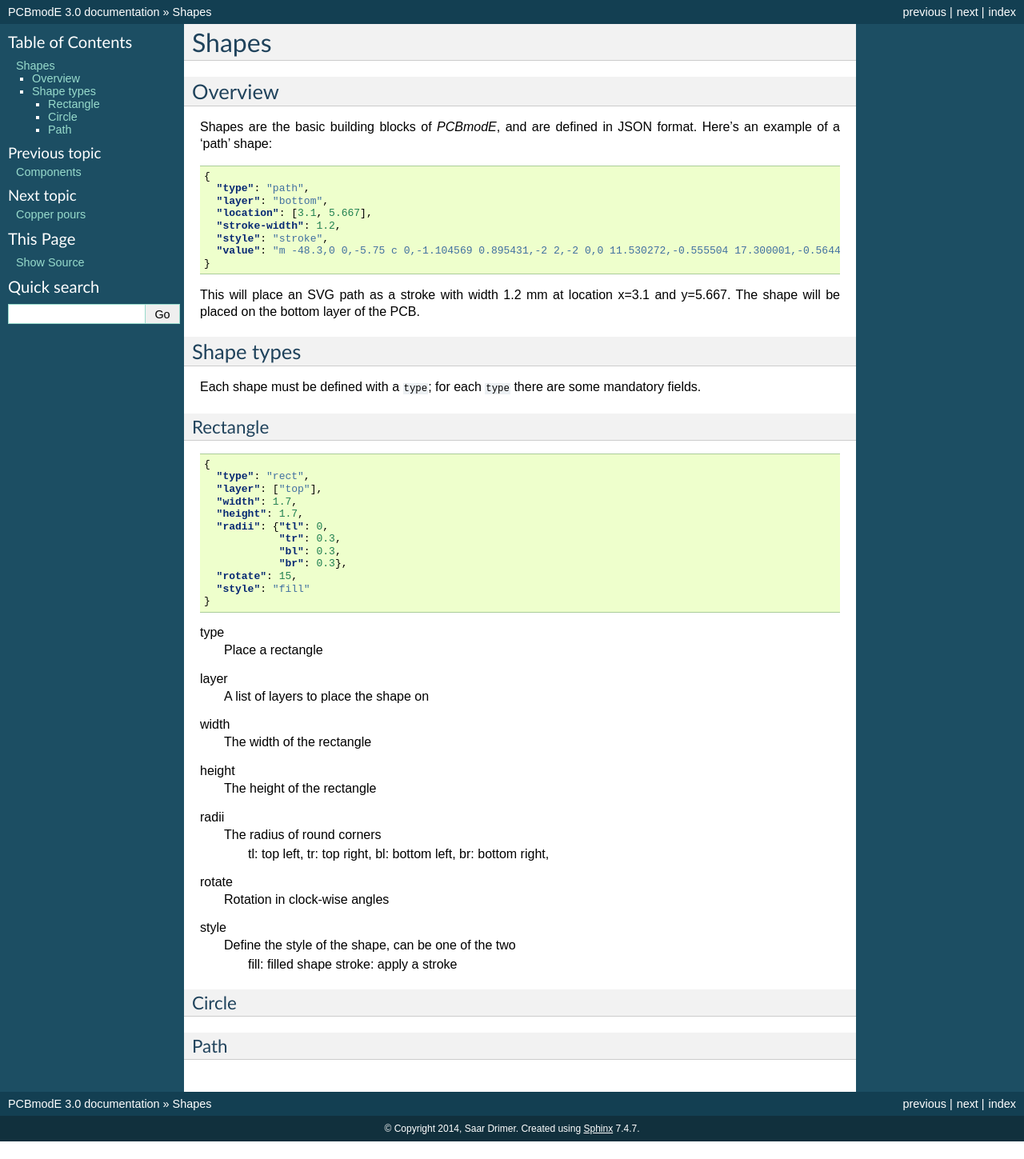
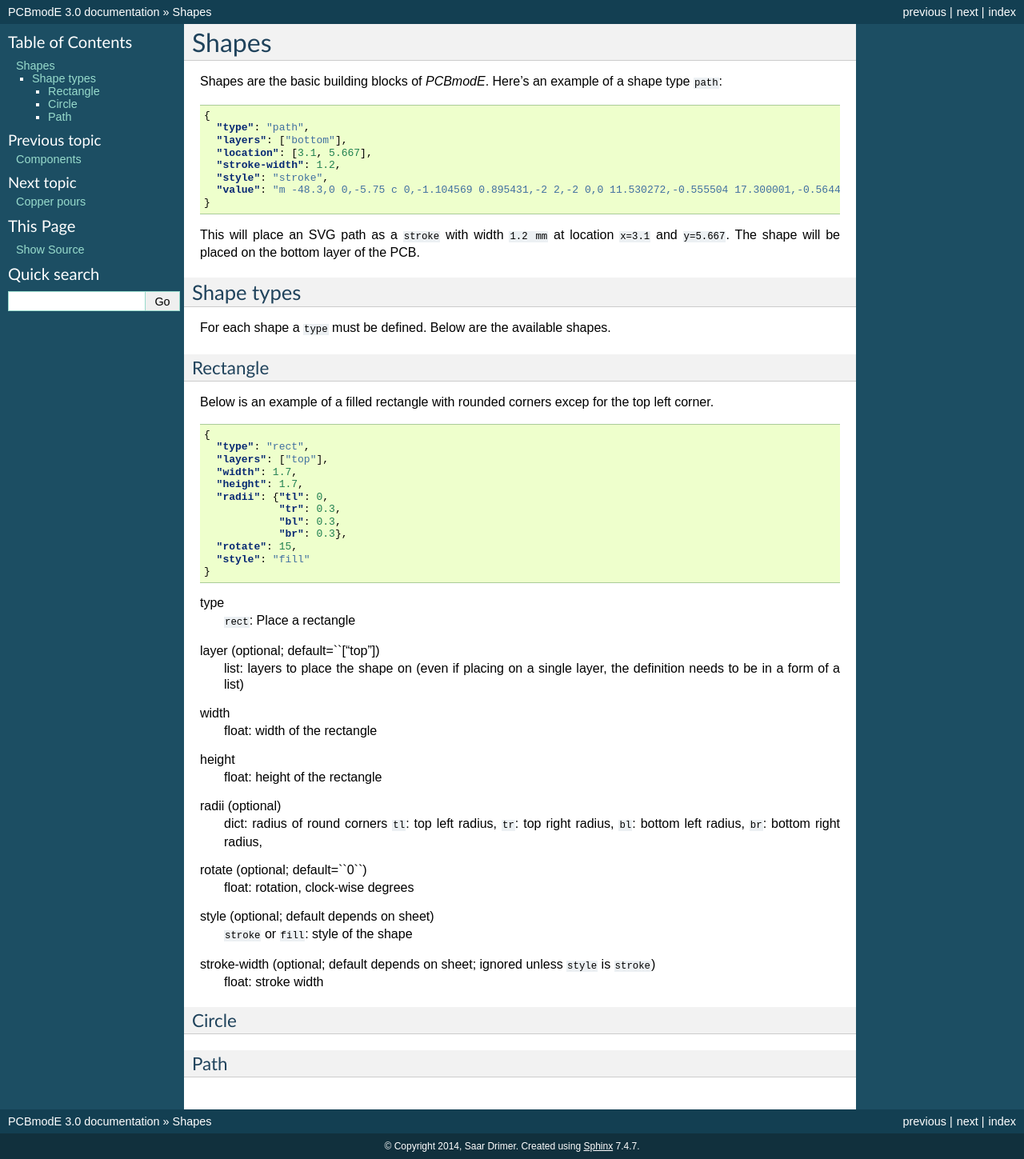
Before and after one commit to boldport/pcbmode, a Sphinx documentation site: the page built from docs/source/shapes.rst, in a window 1280 px wide. Shown: the whole page at 80% size. Built offline with Sphinx 7.4.7, drawn with Linux system fonts in a browser that asks for light colours; pages that are not in the unit, such as notebooks, are missing from menus; before the commit the page ends 1427 px from its top, so only the background shows below that.

Commit message:
fleshed out rectangle definition

```diff
--- a/docs/source/shapes.rst
+++ b/docs/source/shapes.rst
@@ -2,38 +2,36 @@
 Shapes
 ######
 
-Overview
-========
-
-Shapes are the basic building blocks of *PCBmodE*, and are defined in JSON format. Here's an example of a 'path' shape:
+Shapes are the basic building blocks of *PCBmodE*. Here's an example of a shape type ``path``:
 
 .. code-block:: json
 
     {
       "type": "path",
-      "layer": "bottom",
+      "layers": ["bottom"],
       "location": [3.1, 5.667],
       "stroke-width": 1.2,
       "style": "stroke",
       "value": "m -48.3,0 0,-5.75 c 0,-1.104569 0.895431,-2 2,-2 0,0 11.530272,-0.555504 17.300001,-0.5644445 10.235557,-0.015861 20.4577816,0.925558 30.6933324,0.9062128 C 10.767237,-7.4253814 19.826085,-8.3105055 28.900004,-8.3144445 34.703053,-8.3169636 46.3,-7.75 46.3,-7.75 c 1.103988,0.035813 2,0.895431 2,2 l 0,5.75 0,5.75 c 0,1.104569 -0.895431,2 -2,2 0,0 -11.596947,0.5669636 -17.399996,0.5644445 C 19.826085,8.3105055 10.767237,7.4253814 1.6933334,7.4082317 -8.5422174,7.3888865 -18.764442,8.3303051 -28.999999,8.3144445 -34.769728,8.305504 -46.3,7.75 -46.3,7.75 c -1.103982,-0.036019 -2,-0.895431 -2,-2 l 0,-5.75"
     }
 
-
-This will place an SVG path as a stroke with width 1.2 mm at location x=3.1 and y=5.667. The shape will be placed on the bottom layer of the PCB.
+This will place an SVG path as a ``stroke`` with width ``1.2 mm`` at location ``x=3.1`` and ``y=5.667``. The shape will be placed on the bottom layer of the PCB.
 
 Shape types
 ===========
 
-Each shape must be defined with a ``type``; for each ``type`` there are some mandatory fields.
+For each shape a ``type`` must be defined. Below are the available shapes.
 
 Rectangle
 ---------
+
+Below is an example of a filled rectangle with rounded corners excep for the top left corner.
 
 .. code-block:: json
 
     {
       "type": "rect",
-      "layer": ["top"],
+      "layers": ["top"],
       "width": 1.7,
       "height": 1.7,
       "radii": {"tl": 0,
@@ -45,26 +43,25 @@
     }
 
 type
-  Place a rectangle
-layer
-  A list of layers to place the shape on
+  ``rect``: Place a rectangle
+layer (optional; default=``["top"])
+  list: layers to place the shape on (even if placing on a single layer, the definition needs to be in a form of a list)
 width
-  The width of the rectangle
+  float: width of the rectangle
 height
-  The height of the rectangle
-radii
-  The radius of round corners
-    tl: top left,
-    tr: top right,
-    bl: bottom left,
-    br: bottom right,
-rotate
-  Rotation in clock-wise angles
-style
-  Define the style of the shape, can be one of the two
-    fill: filled shape
-    stroke: apply a stroke
-
+  float: height of the rectangle
+radii (optional)
+  dict: radius of round corners
+  ``tl``: top left radius,
+  ``tr``: top right radius,
+  ``bl``: bottom left radius,
+  ``br``: bottom right radius,
+rotate (optional; default=``0``)
+  float: rotation, clock-wise degrees
+style (optional; default depends on sheet)
+  ``stroke`` or ``fill``: style of the shape
+stroke-width (optional; default depends on sheet; ignored unless ``style`` is ``stroke``)
+  float: stroke width
 
 
 
@@ -72,5 +69,6 @@
 ------
 
 
+
 Path
 ----
```
